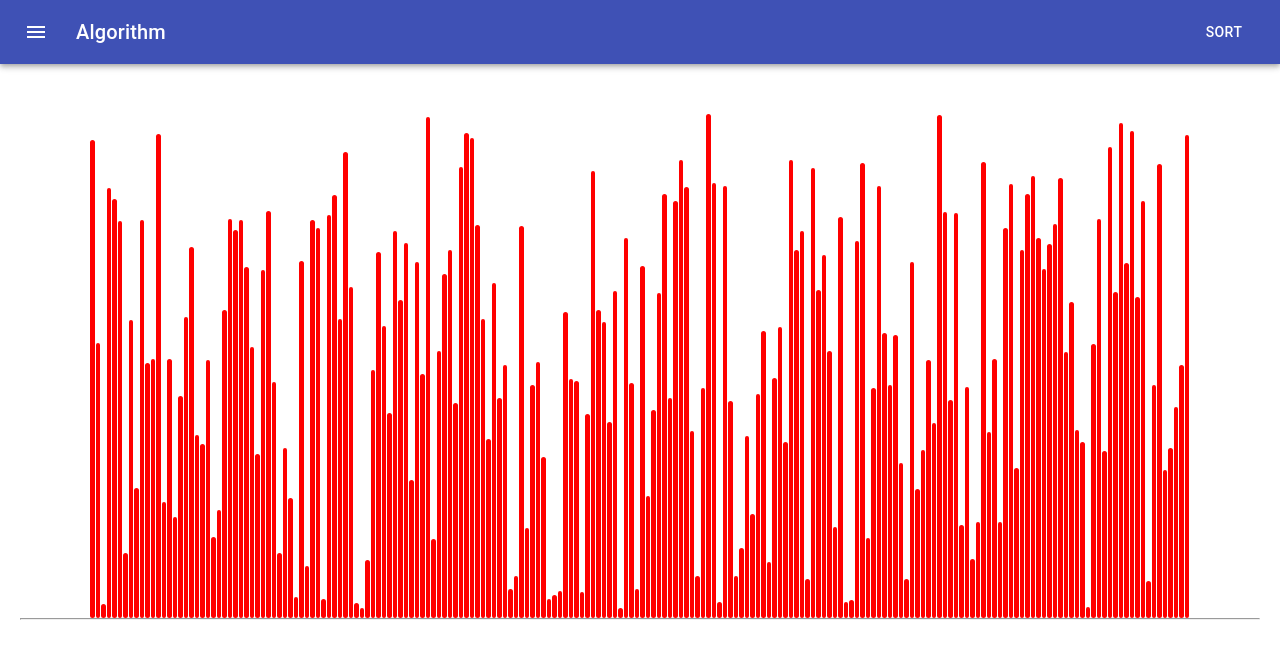
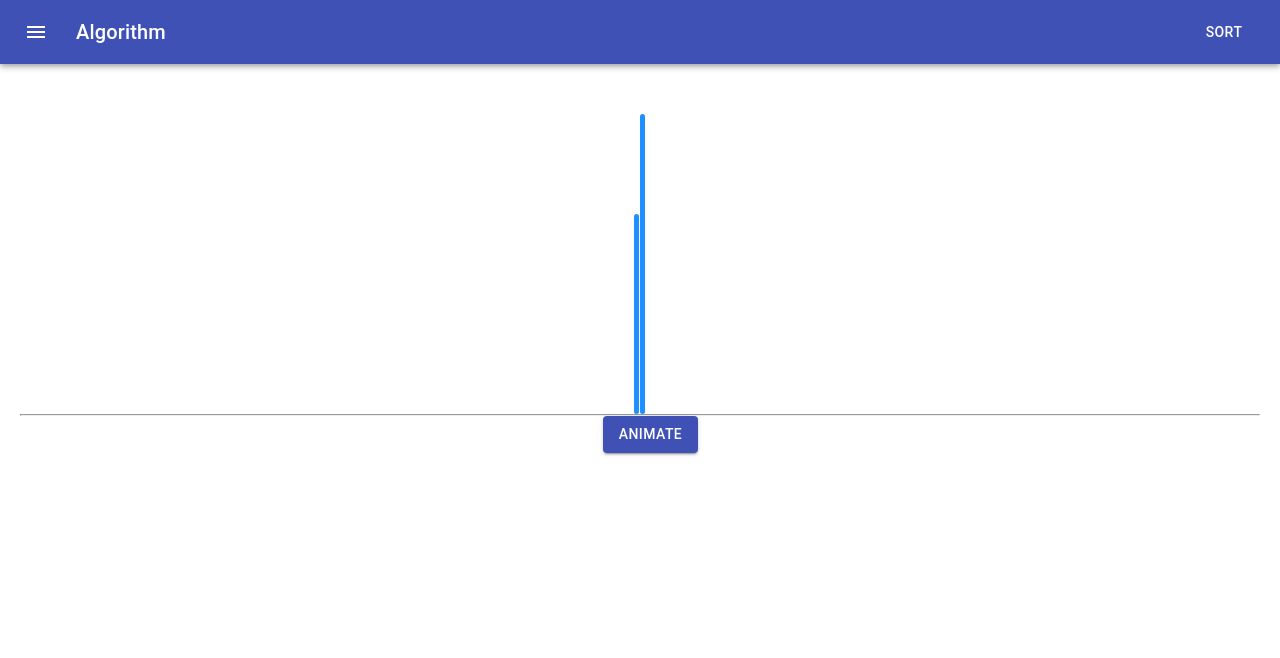
Before and after one commit to Mr-G-D/Sorting-Visualizer, a React (Create React App) app: page / in a window 1280 px wide. Shown: the top 658 px of the page. Built offline with nearby package versions, Linux system fonts and the light colour scheme.

Commit message:
animate function added

```diff
--- a/src/components/SortingBars.jsx
+++ b/src/components/SortingBars.jsx
@@ -1,10 +1,9 @@
 import React from "react";
 import { makeStyles } from "@material-ui/styles";
+import { Button } from "@material-ui/core";
 
-let array = [];
-for (let i = 0; i < 200; i++) {
-  array.push(Math.random() * 500 + 10);
-}
+let array = [200, 300];
+const animate = (a, b) => {};
 
 const SortingBars = () => {
   const styles = useStyles();
@@ -16,7 +15,7 @@ const SortingBars = () => {
             key={bar}
             style={{
               height: bar,
-              backgroundColor: "#ff0000",
+              backgroundColor: "dodgerblue",
               width: 5,
               marginRight: 1,
               borderRadius: "50px",
@@ -26,6 +25,14 @@ const SortingBars = () => {
       </div>
 
       <hr className={styles.hr} />
+      <Button
+        onClick={() => animate(array[0], array[1])}
+        variant="contained"
+        color="primary"
+        className={styles.button}
+      >
+        Animate
+      </Button>
     </div>
   );
 };
@@ -47,5 +54,10 @@ const useStyles = makeStyles({
   },
   hr: {
     margin: "0px",
+    position: "relative",
+  },
+  button: {
+    marginLeft: "47%",
+    marginRight: "47%",
   },
 });
```
